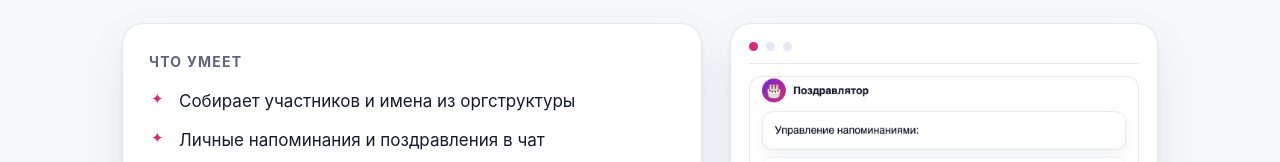
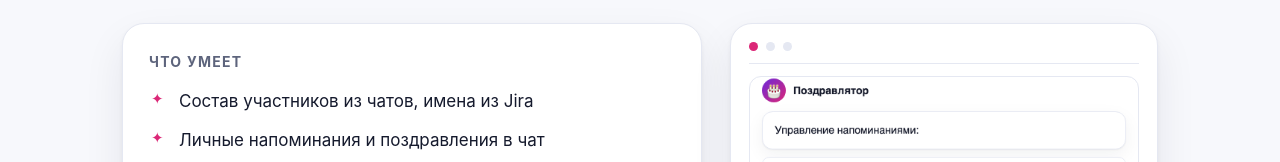
Before and after one commit to Egorbeezer/bots-landing, a plain HTML site: page index.html in a window 1280 px wide. Shown: the part 2480-2642 px from the top of the page. Drawn offline with Linux system fonts and the light colour scheme.

Commit message:
Лендинг: источник участников Поздравлятора

```diff
--- a/index.html
+++ b/index.html
@@ -289,7 +289,7 @@
       <div class="panel">
         <h3>Что умеет</h3>
         <ul class="features">
-          <li>Собирает участников и имена из оргструктуры</li>
+          <li>Состав участников из чатов, имена из Jira</li>
           <li>Личные напоминания и поздравления в чат</li>
           <li>Подписки, отказы и просьбы заполнить дату</li>
           <li>Защита от дублей и повторов</li>
```
